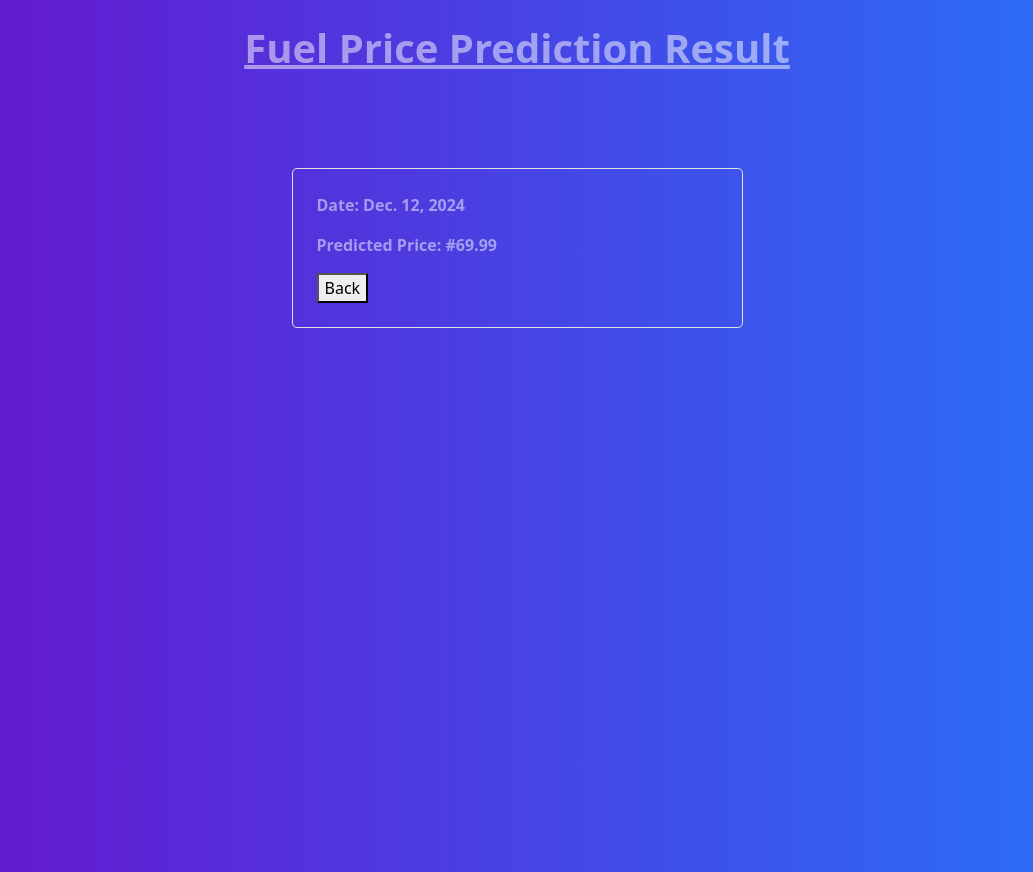
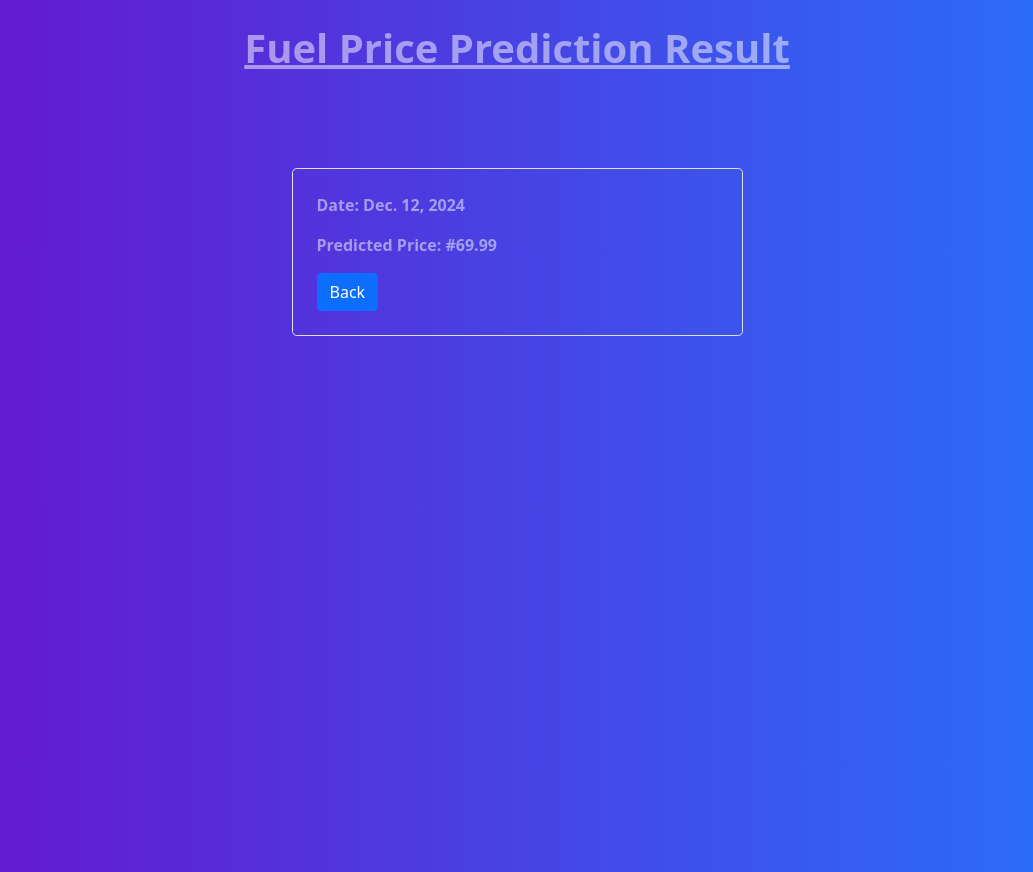
Before and after one commit to techbrain19/PMS_Prediction, a Django app: page /result/1/ in a window 1280 px wide. Shown: the whole page, without its empty margins (123-1156 px from the left). Run offline with Django 5.2, Linux system fonts and the light colour scheme; data comes from the database, SQL or seed files in the repository.

Commit message:
Update result.html

```diff
--- a/DLPApp/templates/DLPApp/result.html
+++ b/DLPApp/templates/DLPApp/result.html
@@ -9,7 +9,7 @@
           <div class="form-container container my-5 p-4 border rounded-3 text-white-50 fw-bold">
             <p>Date: {{ fuel_prediction.date }}</p>
             <p>Predicted Price: #{{ fuel_prediction.predicted_price|floatformat:2 }}</p>
-            <button onclick="window.history.back()">Back</button>
+            <button class="btn btn-primary" onclick="window.history.back()">Back</button>
           </div>
       </div>
     </div>
```
